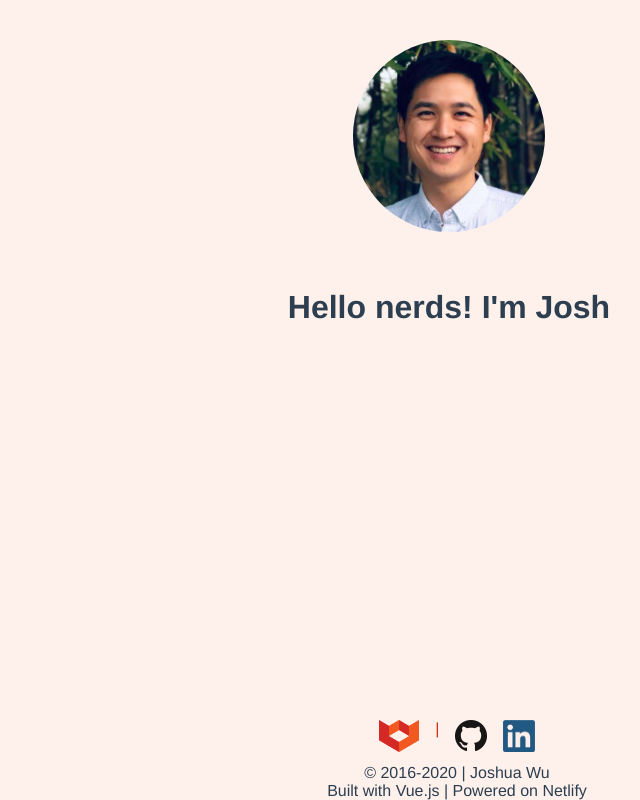
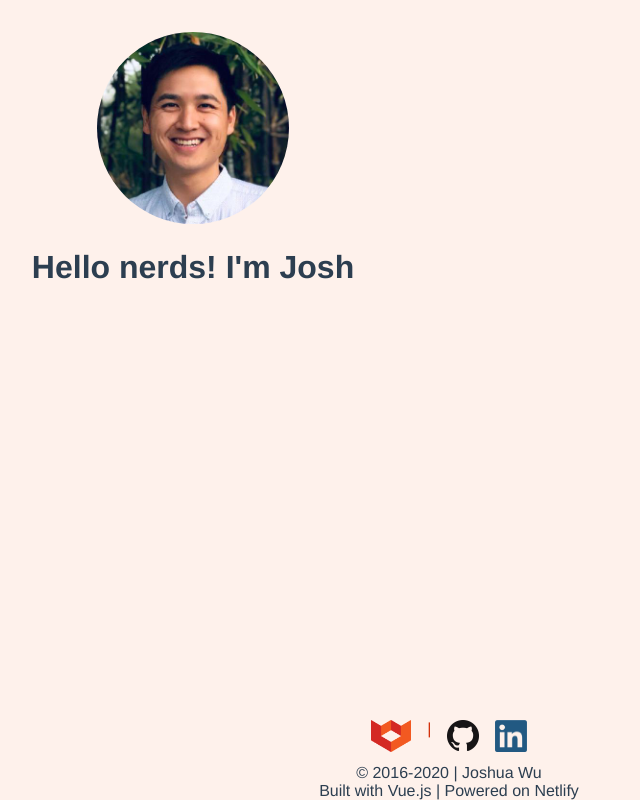
Before and after one commit to jwu910/joshuawudotme, a Vue app: page / in a window 1280 px wide. Shown: the whole page, without its empty margins (191-831 px from the left). Built offline with nearby package versions, Linux system fonts and the light colour scheme.

Commit message:
feat: better layout management and styling

```diff
--- a/src/App.vue
+++ b/src/App.vue
@@ -19,13 +19,23 @@ export default {
 html {
   font-size: $font-size-base;
   background-color: $theme-background-color;
+
+  &,
+  body,
+  #app {
+    height: 100%;
+    margin: 0;
+    padding: 0;
+  }
 }
 
 #app {
+  -moz-osx-font-smoothing: grayscale;
+  -webkit-font-smoothing: antialiased;
+  color: #2c3e50;
+  display: flex;
   font-family: Avenir, Helvetica, Arial, sans-serif;
-  -webkit-font-smoothing: antialiased;
-  -moz-osx-font-smoothing: grayscale;
   text-align: center;
-  color: #2c3e50;
+  flex-direction: column;
 }
 </style>
--- a/src/components/Footer.vue
+++ b/src/components/Footer.vue
@@ -41,11 +41,10 @@ export default {
 @import "@/styles/variables";
 
 footer {
-  bottom: 0;
   display: flex;
   flex-direction: column;
   justify-content: center;
-  position: fixed;
+  margin-top: auto;
   width: 100%;
 }
 
--- a/src/styles/variables.scss
+++ b/src/styles/variables.scss
@@ -3,3 +3,6 @@ $font-size-base: 16px;
 $theme-color-primary: #f76c26;
 $theme-color-secondary: #d32f09;
 $theme-background-color: lighten($theme-color-primary, 40%);
+
+$theme-link: $theme-color-secondary;
+$theme-link-hover: $theme-color-primary;
--- a/src/views/Home.vue
+++ b/src/views/Home.vue
@@ -14,14 +14,16 @@ export default {
 
 <style lang="scss" scoped>
 .home {
-  max-width: 60%;
-  margin: auto;
+  margin: 2rem 0;
+
+  @media (min-width: 768px) {
+    max-width: 768px;
+  }
 }
 
 .profile {
   border-radius: 50%;
   height: 12rem;
-  padding: 2rem;
   width: 12rem;
 }
 </style>
```
